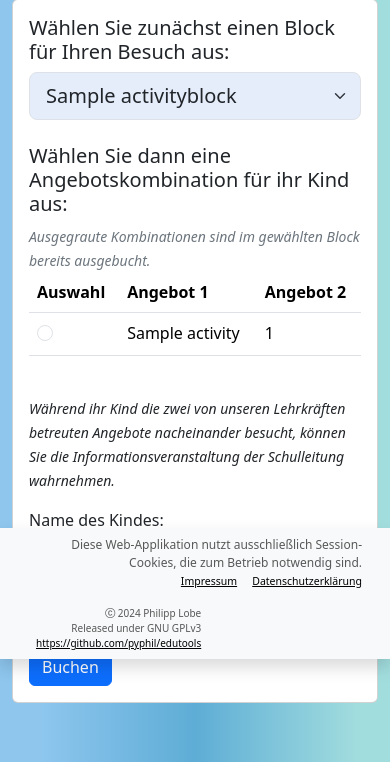
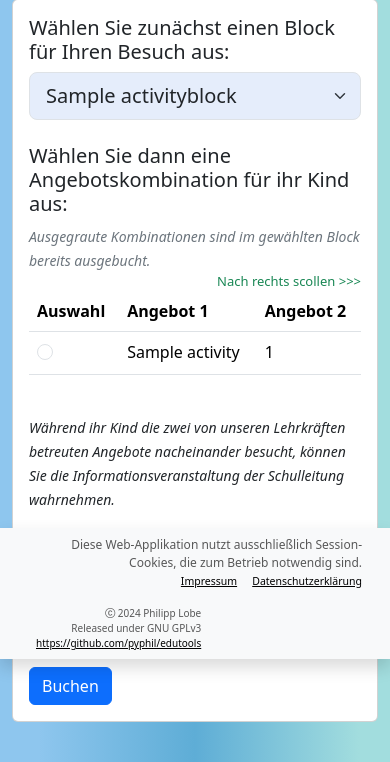
Before and after one commit to pyphil/edutools, a Django app: page /activity/ in a window 390 px wide. Shown: the part 185-947 px from the top of the page. Run offline with Django 3.2, Linux system fonts and the light colour scheme; tables that the repository leaves empty hold one stand-in row (values such as "Sample post"); some libraries are stand-ins or nearby versions.

Commit message:
scroll hint

```diff
--- a/activity/templates/activity.html
+++ b/activity/templates/activity.html
@@ -1,6 +1,16 @@
 {% extends 'edutools_base.html' %}
 {% block content %}
-
+<style>
+  .scroll-hint {
+    font-size: small;
+    display: none;
+  }
+  @media (max-width: 576px) {
+    .scroll-hint {
+      display: block;
+    }
+  }
+</style>
 {% if is_admin %}
 <div class="container">
   <div class="card">
@@ -47,6 +57,9 @@
           <h5 class="mt-4">Wählen Sie dann eine Angebotskombination für ihr Kind aus:</h5>
           <small><i class="text-secondary">Ausgegraute Kombinationen sind im gewählten Block bereits ausgebucht.</i></small>
           <div class="table-responsive">
+            <div class="scroll-hint text-end text-success">
+            Nach rechts scollen >>>
+          </div>
           <table class="table">
               <thead>
                   <tr>
```
